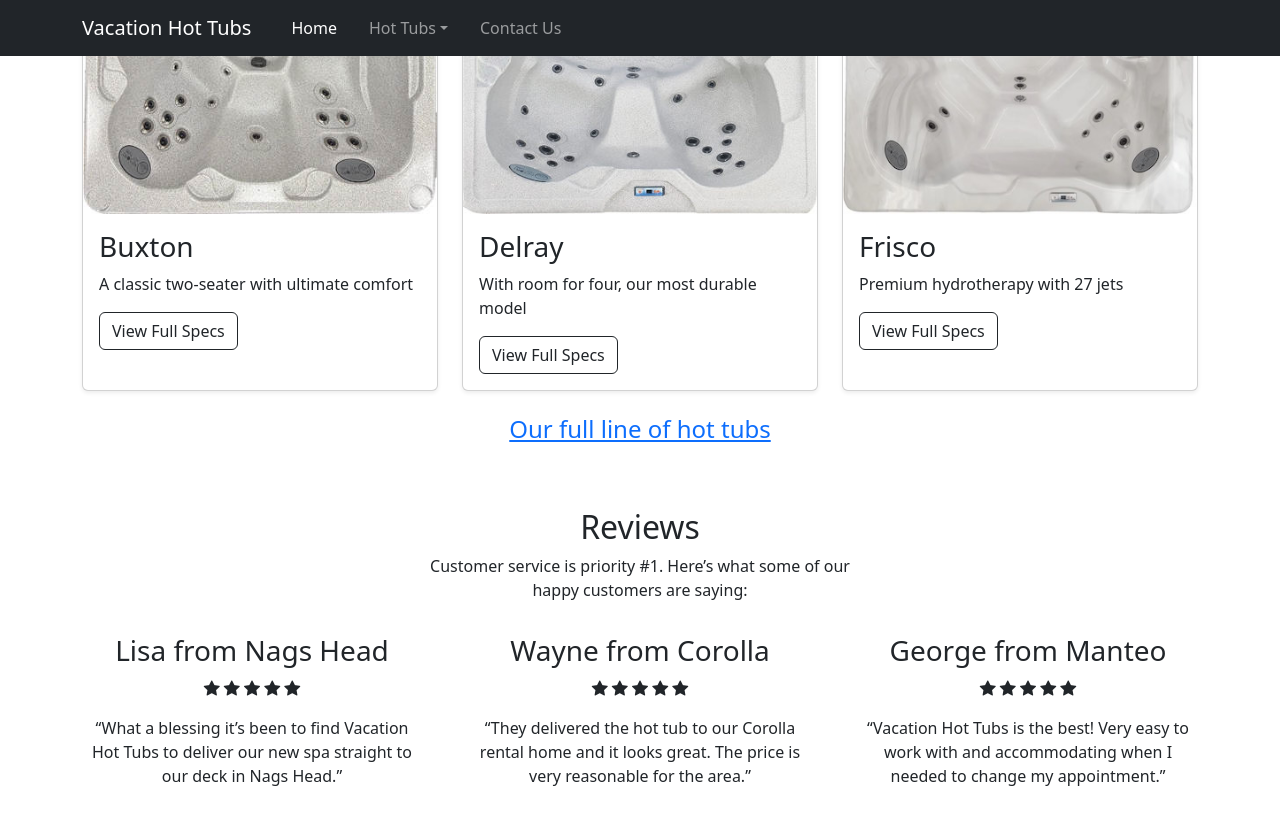
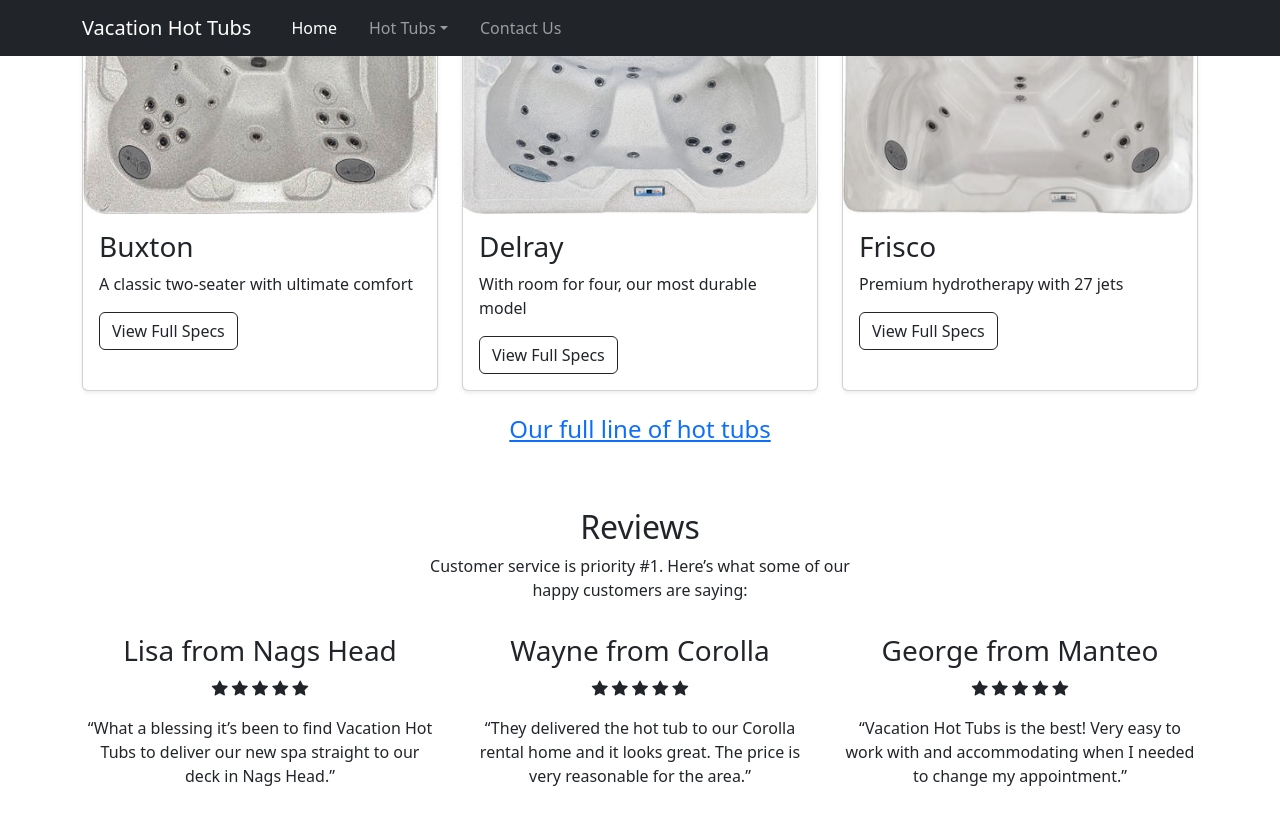
Before and after one commit to vacationhottubs/vacationhottubs.github.io, a Jekyll site: the page built from index.html, in a window 1280 px wide and 900 px high, scrolled down 812 px. Shown: the top 825 px of the window. Built offline with Jekyll 4.4.1, drawn with Linux system fonts in a browser that asks for light colours.

Commit message:
Update index.html

```diff
--- a/index.html
+++ b/index.html
@@ -66,7 +66,7 @@ excerpt: Vacation Hot Tubs provides practical and rugged hot tubs for your vacat
               <p>Customer service is priority #1. Here’s what some of our happy customers are saying:</p>
             </div>
           </div>
-          <div class="row justify-content-center gx-5">
+          <div class="row justify-content-center gx-4">
             <div class="col-11 col-sm-10 col-md-8 col-lg-4 pt-3">
               <h3 class="fw-light">Lisa from Nags Head</h3>
               <p><i class="bi-star-fill" role="img"></i> <i class="bi-star-fill" role="img"></i> <i class="bi-star-fill" role="img"></i> <i class="bi-star-fill" role="img"></i> <i class="bi-star-fill" role="img"></i></p>
```
